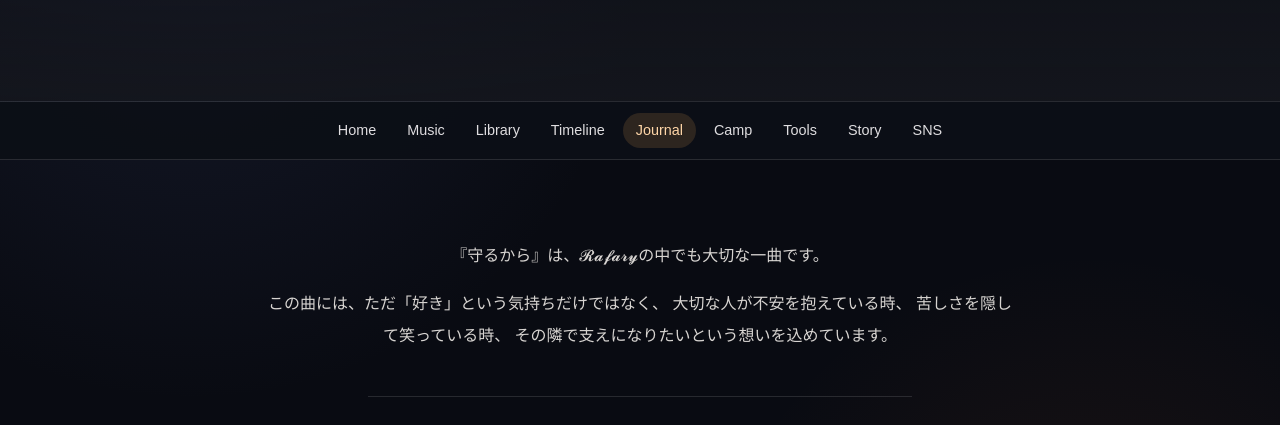
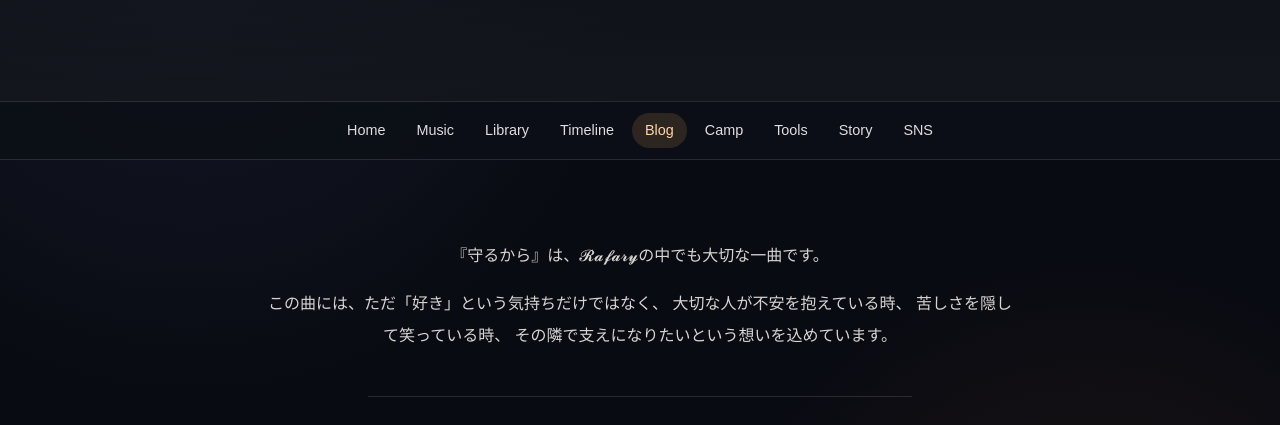
Before and after one commit to Rafary0206/rafary-site, a plain HTML site: page mamoru-kara-thoughts.html in a window 1280 px wide. Shown: the part 243-668 px from the top of the page. Drawn offline with Linux system fonts and the light colour scheme.

Commit message:
Rename Journal display labels to Blog

```diff
--- a/mamoru-kara-thoughts.html
+++ b/mamoru-kara-thoughts.html
@@ -20,7 +20,7 @@
     <a href="music.html">Music</a>
     <a href="discography.html">Library</a>
     <a href="timeline.html">Timeline</a>
-    <a href="blog.html" aria-current="page">Journal</a>
+    <a href="blog.html" aria-current="page">Blog</a>
     <a href="camp.html">Camp</a>
     <a href="tools.html">Tools</a>
     <a href="story.html">Story</a>
```
